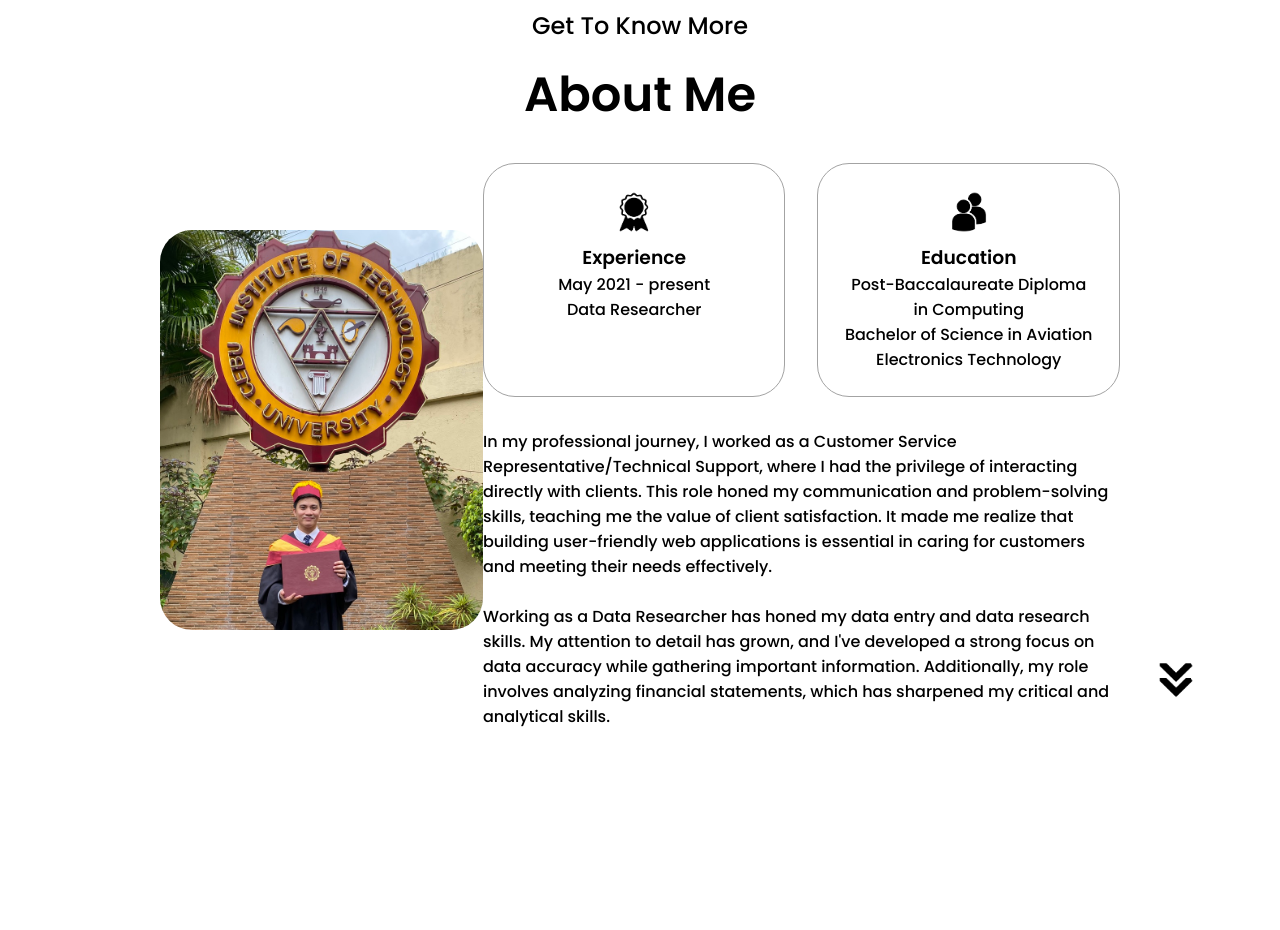
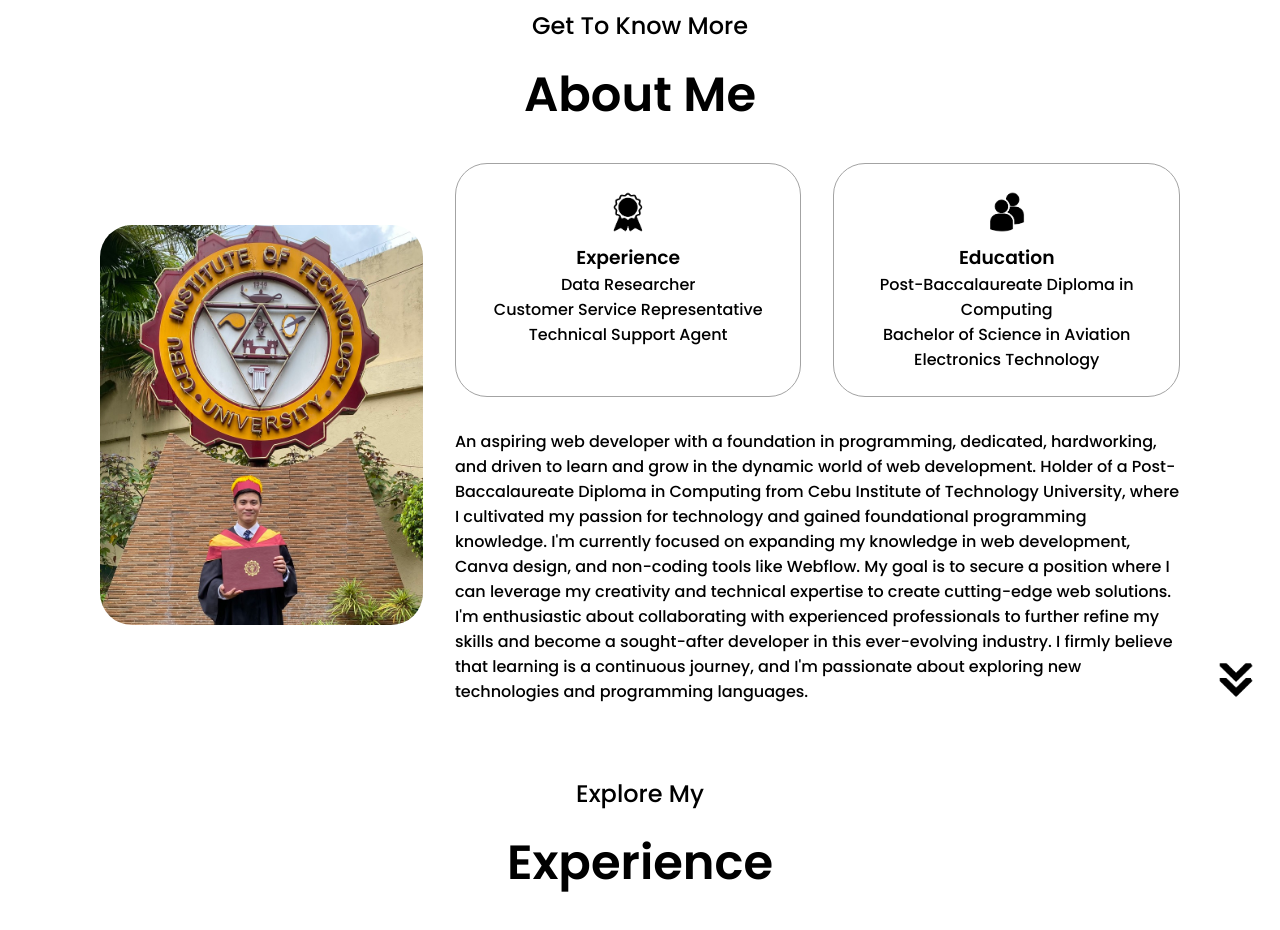
Before and after one commit to chancuadero/devChanportfolio, a plain HTML site: page index.html in a window 1280 px wide. Shown: the part 800-1730 px from the top of the page. Before the commit the page ends 1544 px from the top, so only its background shows below. Drawn offline with Linux system fonts and the light colour scheme.

Commit message:
minor revisions

```diff
--- a/index.html
+++ b/index.html
@@ -13,7 +13,7 @@
         <div>
             <ul class="nav-links">
                 <li><a href="#about">About</a></li>
-                <li><a href="#experince">Experience</a></li>
+                <li><a href="#experience">Experience</a></li>
                 <li><a href="#projects">Projects</a></li>
                 <li><a href="#contact">Contact</a></li>
             </ul>
@@ -68,7 +68,10 @@
                     <div class="details-container">
                         <img src="./assets/experience.png" alt="experience icon" class="icon">
                         <h3>Experience</h3>
-                        <p>May 2021 - present <br> Data Researcher</p>
+                            <p>Data Researcher
+                            <br>Customer Service Representative
+                            <br> Technical Support Agent
+                            </p>
                     </div>
                     <div class="details-container">
                         <img src="./assets/education.png" alt="education icon" class="icon">
@@ -78,11 +81,11 @@
                  </div>
                     <div class="text-container">
                         <p>
-                            In my professional journey, I worked as a Customer Service Representative/Technical Support, where I had the privilege of interacting directly with clients.
-                            This role honed my communication and problem-solving skills, teaching me the value of client satisfaction. It made me realize that building user-friendly web applications is essential in caring for customers and meeting their needs effectively.
-                        <br>
-                        <br> Working as a Data Researcher has honed my data entry and data research skills. My attention to detail has grown, and I've developed a strong focus on data accuracy while gathering important information.
-                            Additionally, my role involves analyzing financial statements, which has sharpened my critical and analytical skills.
+                            An aspiring web developer with a foundation in programming, dedicated, hardworking, and driven to learn and grow in the dynamic world of web development.
+                            Holder of a Post-Baccalaureate Diploma in Computing from Cebu Institute of Technology University, where I cultivated my passion for technology and gained foundational programming knowledge.
+                            I'm currently focused on expanding my knowledge in web development, Canva design, and non-coding tools like Webflow. My goal is to secure a position where I can leverage my creativity and technical expertise to create cutting-edge web solutions.
+                            I'm enthusiastic about collaborating with experienced professionals to further refine my skills and become a sought-after developer in this ever-evolving industry.
+                            I firmly believe that learning is a continuous journey, and I'm passionate about exploring new technologies and programming languages.
                         </p>
                     </div>
                 </div>
@@ -91,6 +94,14 @@
             <img src="./assets/arrow.png" alt="Arrow icon" class="icon arrow" onclick="location.href='./#experience'">
     </section>
 
+    <section id="experience">
+        <p class="section__text__p1">Explore My</p>
+        <h1 class="title">Experience</h1>
+        <div class="">
+
+        </div>
+    </section>
+
     <script src="script.js""></script>
 </body>
 </html>
--- a/style.css
+++ b/style.css
@@ -158,6 +158,8 @@ section {
     justify-content: center;
     gap: 5rem;
     height: 80vh;
+    margin-right: 100px;
+    margin-left: 100px;
 }
 
 .section__pic-container{
@@ -241,12 +243,14 @@ section {
 
 #about {
     position: relative;
+    margin-right: 100px;
+    margin-left: 100px;
 }
 
 .about-containers{
     gap: 2rem;
     margin-bottom: 2rem;
-    margin-top: 2rem;
+    margin-top: 1rem;
 }
 
 .about-details-container{
@@ -277,3 +281,14 @@ section {
     border-color: rgb(163, 163, 163);
     text-align: center;
 }
+
+.section-container{
+    gap: 2rem;
+    height: 80%;
+}
+
+.section__pic-container{
+    height: 400px;
+    width: 400px;
+    margin: auto 0;
+}
```
